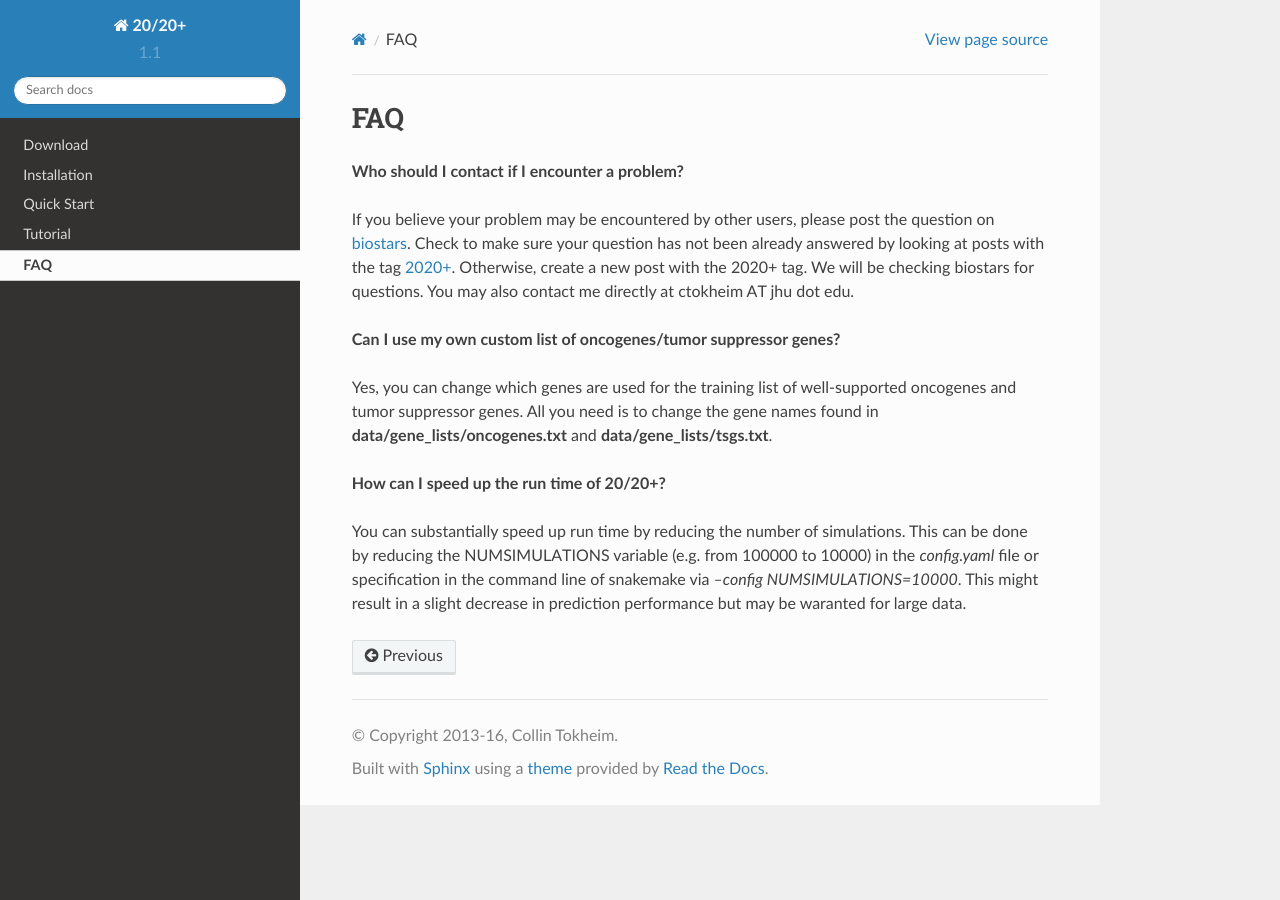
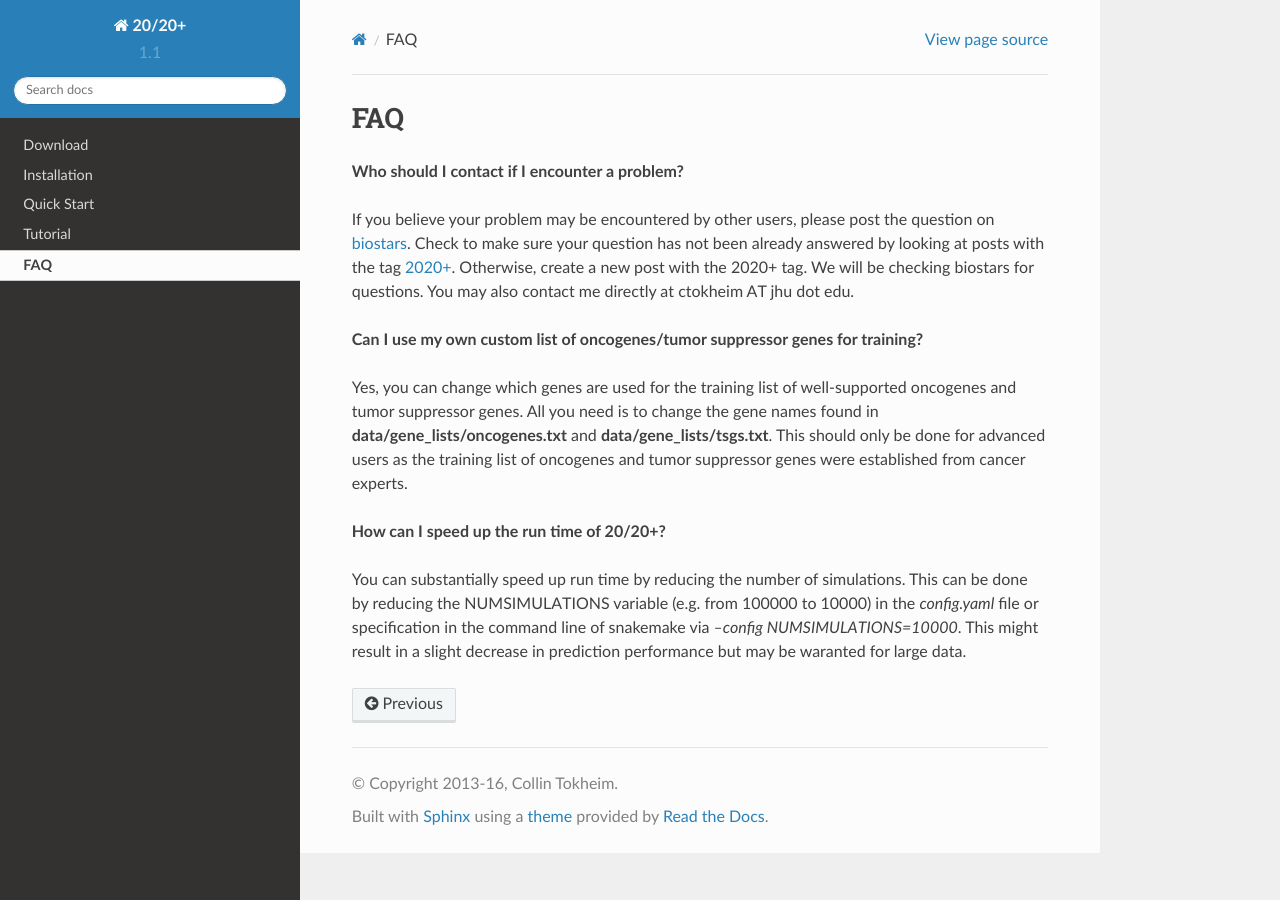
Before and after one commit to KarchinLab/2020plus, a Sphinx documentation site: the page built from doc/faq.rst, in a window 1280 px wide. Built offline with Sphinx 7.4.7 and the Read the Docs theme 2.0.0, drawn with Linux system fonts in a browser that asks for light colours.

Commit message:
Updated faq to have more warning that you shouldn't modify the training list unless you know what you are doing

```diff
--- a/doc/faq.rst
+++ b/doc/faq.rst
@@ -11,11 +11,12 @@ Otherwise, create a new post with the 2020+ tag. We will be checking
 biostars for questions. You may also contact me directly at
 ctokheim AT jhu dot edu.
 
-**Can I use my own custom list of oncogenes/tumor suppressor genes?**
+**Can I use my own custom list of oncogenes/tumor suppressor genes for training?**
 
-Yes, you can change which genes are used for the training list of well-supported oncogenes
-and tumor suppressor genes. All you need is to change the gene names found
-in **data/gene_lists/oncogenes.txt** and **data/gene_lists/tsgs.txt**.
+Yes, you can change which genes are used for the training list of well-supported oncogenes and tumor suppressor genes. All you need is to change the gene names found
+in **data/gene_lists/oncogenes.txt** and **data/gene_lists/tsgs.txt**. This should
+only be done for advanced users as the training list of oncogenes and tumor suppressor
+genes were established from cancer experts.
 
 **How can I speed up the run time of 20/20+?**
 
```
